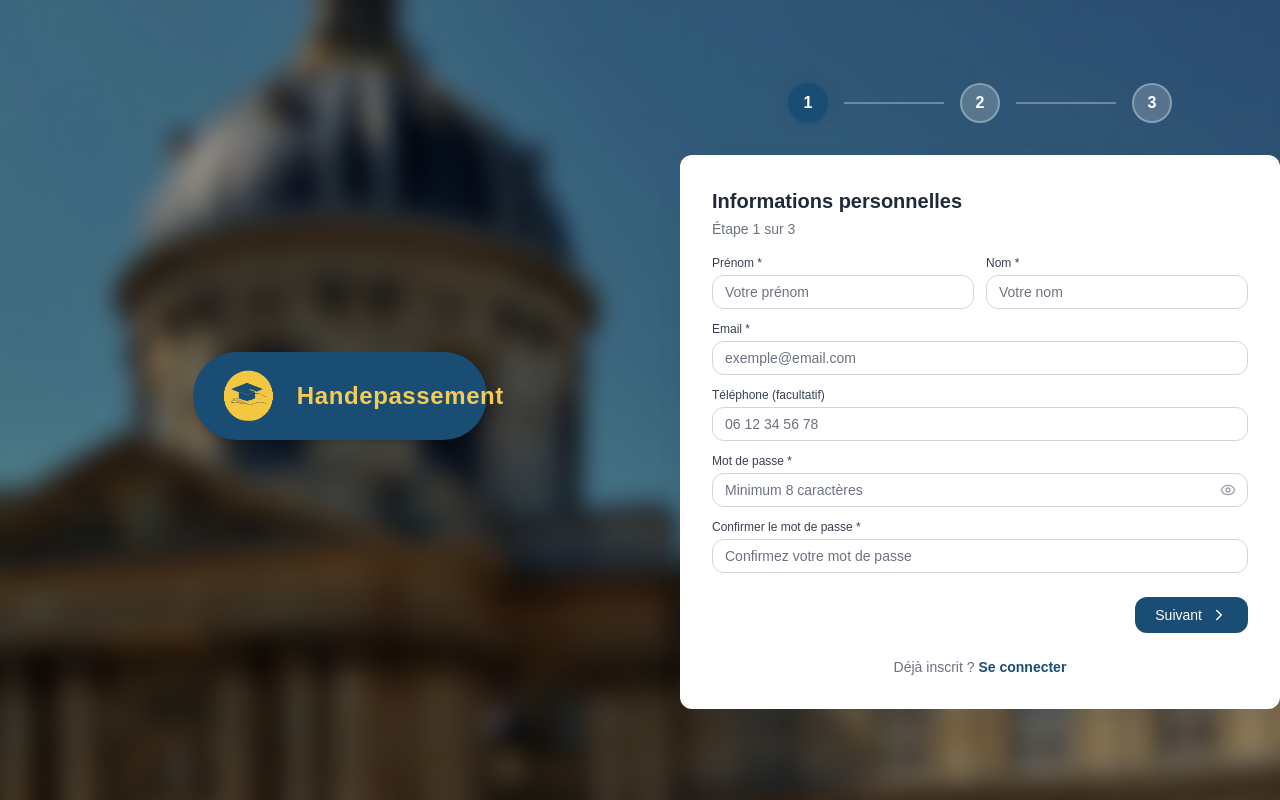
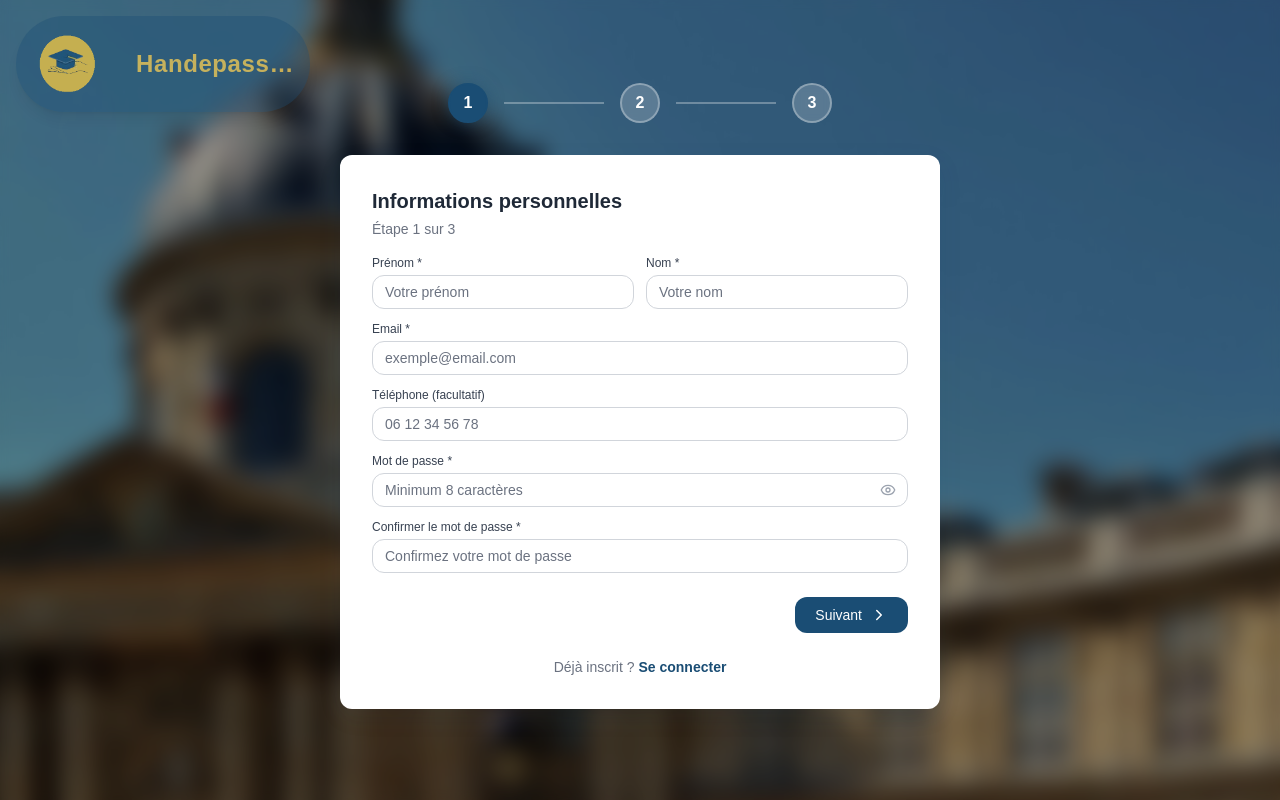
Before and after one commit to Altawn/ing4-handepassement-site-web, a React (Vite) app: page /inscription in a window 1280 px wide. Built offline with nearby package versions, Linux system fonts and the light colour scheme.

Commit message:
fixed header

```diff
--- a/src/components/HeaderAdmin.tsx
+++ b/src/components/HeaderAdmin.tsx
@@ -7,7 +7,7 @@ const HeaderAdmin: React.FC = () => {
     const [isMenuOpen, setIsMenuOpen] = React.useState(false);
 
     return (
-        <header className="w-[95%] lg:w-[98%] bg-brand rounded-[2rem] lg:rounded-full px-4 lg:px-6 md:mt-4 mb-6 mx-auto lg:mx-4 sticky top-2 z-50">
+        <header className="w-[95%] lg:w-[98%] bg-brand rounded-[2rem] lg:rounded-full px-4 lg:px-6 md:mt-4 mb-6 mx-auto lg:mx-4 relative z-50">
             <div className="container mx-auto flex flex-col lg:flex-row items-center justify-between py-4 lg:py-0 gap-4 lg:gap-0">
                 <div className="w-full lg:w-auto flex items-center justify-between">
                     {/* Logo Section */}
--- a/src/components/HeaderClient.tsx
+++ b/src/components/HeaderClient.tsx
@@ -7,7 +7,7 @@ const HeaderClient: React.FC = () => {
     const [isMenuOpen, setIsMenuOpen] = React.useState(false);
 
     return (
-        <header className="w-[95%] lg:w-[98%] bg-brand rounded-[2rem] lg:rounded-full px-4 lg:px-6 md:mt-4 mb-6 mx-auto lg:mx-4 sticky top-2 z-50">
+        <header className="w-[95%] lg:w-[98%] bg-brand rounded-[2rem] lg:rounded-full px-4 lg:px-6 md:mt-4 mb-6 mx-auto lg:mx-4 relative z-50">
             <div className="container mx-auto flex flex-col lg:flex-row items-center justify-between py-4 lg:py-0 gap-4 lg:gap-0">
                 <div className="w-full lg:w-auto flex items-center justify-between">
                     {/* Logo Section */}
--- a/src/components/HeaderInscription.tsx
+++ b/src/components/HeaderInscription.tsx
@@ -4,16 +4,20 @@ import logo from '../assets/images/logo-handepassement.png';
 
 const HeaderInscription: React.FC = () => {
     return (
-        <header className="w-auto max-w-[90%] lg:max-w-[80%] xl:w-[23%] bg-brand rounded-[2rem] lg:rounded-full px-4 lg:px-6 py-2 lg:py-3 md:mt-4 mb-6 mx-auto sticky top-2 z-50 flex items-center justify-center shadow-md">
-            <Link to="/" className="flex items-center gap-3 lg:gap-4 group">
+        <header className="fixed top-4 left-4 z-50 w-fit xl:w-[23%]">
+            <Link to="/" className="block">
+                <div className="opacity-75 bg-brand/45 rounded-full py-3 px-4 shadow-lg flex items-center gap-8 hover:bg-brand/90 transition-colors">
+                    <div className="relative flex-shrink-0">
                         <img
                             src={logo}
                             alt="Handepassement Logo"
-                    className="w-[3rem] h-[3rem] lg:w-[4rem] lg:h-[4rem]"
+                            className="w-[4.5rem] h-[4.5rem]"
                         />
-                <span className="hidden min-[400px]:block text-xl lg:text-2xl font-bold text-accent tracking-wide">
+                    </div>
+                    <span className="hidden xl:block text-2xl font-bold text-accent tracking-wide truncate">
                         Handepassement
                     </span>
+                </div>
             </Link>
         </header>
     );
--- a/src/components/HeaderMain.tsx
+++ b/src/components/HeaderMain.tsx
@@ -7,7 +7,7 @@ const HeaderMain: React.FC = () => {
     const [isMenuOpen, setIsMenuOpen] = React.useState(false);
 
     return (
-        <header className="w-[95%] lg:w-[98%] bg-brand rounded-[2rem] lg:rounded-full px-4 lg:px-6 md:mt-4 mb-6 mx-auto lg:mx-4 sticky top-2 z-50">
+        <header className="w-[95%] lg:w-[98%] bg-brand rounded-[2rem] lg:rounded-full px-4 lg:px-6 mb-6 mx-auto lg:mx-4 relative z-50">
             <div className="container mx-auto flex flex-col lg:flex-row items-center justify-between py-4 lg:py-0 gap-4 lg:gap-0">
                 <div className="w-full lg:w-auto flex items-center justify-between">
                     {/* Logo Section */}
--- a/src/components/HeaderSimple.tsx
+++ b/src/components/HeaderSimple.tsx
@@ -7,7 +7,7 @@ const HeaderSimple: React.FC = () => {
     const [isMenuOpen, setIsMenuOpen] = React.useState(false);
 
     return (
-        <header className="w-[95%] lg:w-[98%] bg-brand rounded-[2rem] lg:rounded-full px-4 lg:px-6 md:mt-4 mb-6 mx-auto lg:mx-4 sticky top-2 z-50">
+        <header className="w-[95%] lg:w-[98%] bg-brand rounded-[2rem] lg:rounded-full px-4 lg:px-6 md:mt-4 mb-6 mx-auto lg:mx-4 relative z-50">
             <div className="container mx-auto flex flex-col lg:flex-row items-center justify-between py-4 lg:py-0 gap-4 lg:gap-0">
                 <div className="w-full lg:w-auto flex items-center justify-between">
                     {/* Logo Section */}
--- a/src/pages/Connexion.tsx
+++ b/src/pages/Connexion.tsx
@@ -18,9 +18,9 @@ function Connexion() {
     };
 
     return (
-        <>
+        <div className="min-h-screen bg-accent-50">
             <HeaderMain />
-            <div className="min-h-screen bg-accent-50 py-12 px-6 flex items-center justify-center">
+            <div className=" py-12 px-6 flex items-center justify-center">
                 <div className="bg-white rounded-3xl shadow-xl p-8 md:p-12 max-w-md w-full">
                     {/* Header */}
                     <div className="text-center mb-8">
@@ -93,7 +93,7 @@ function Connexion() {
                 <Oeil />
             </div>
             <FooterOther />
-        </>
+        </div>
     );
 }
 
--- a/src/pages/Home.tsx
+++ b/src/pages/Home.tsx
@@ -39,7 +39,7 @@ function Home() {
         <>
             <div className="min-h-screen bg-accent-50 font-sans relative">
                 {/* Hero Section */}
-                <section className="bg-brand text-white pb-6 px-6 relative overflow-hidden rounded-b-[3rem]">
+                <section className="bg-brand text-white pb-6 px-6 pt-1 relative overflow-hidden rounded-b-[3rem]">
                     <HeaderMain />
                     <div className="container mx-auto grid md:grid-cols-2 gap-12 items-center pb-6">
                         <div className="space-y-8 z-10">
```
Lines whose indentation alone changed are shown as unchanged.
